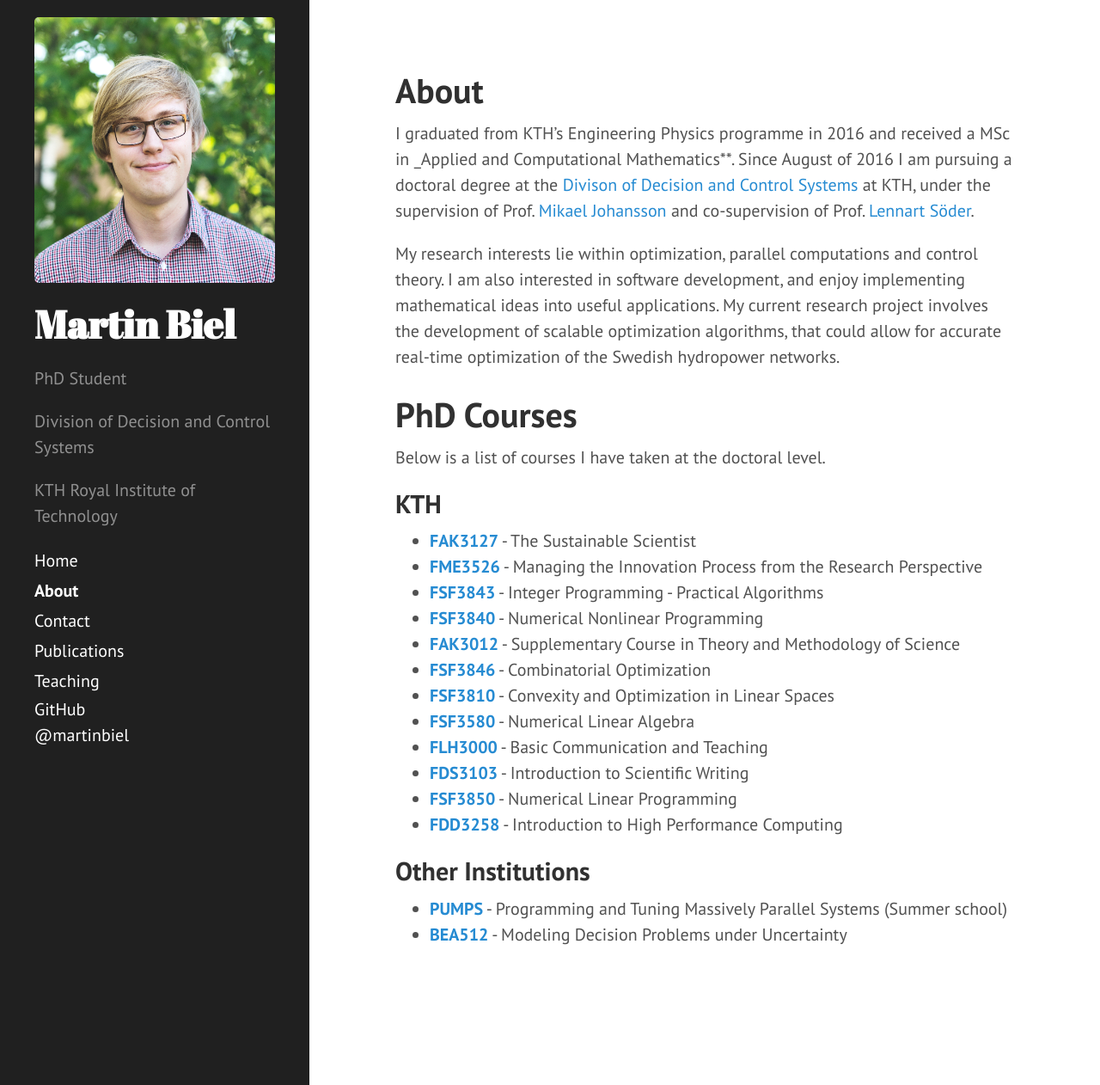
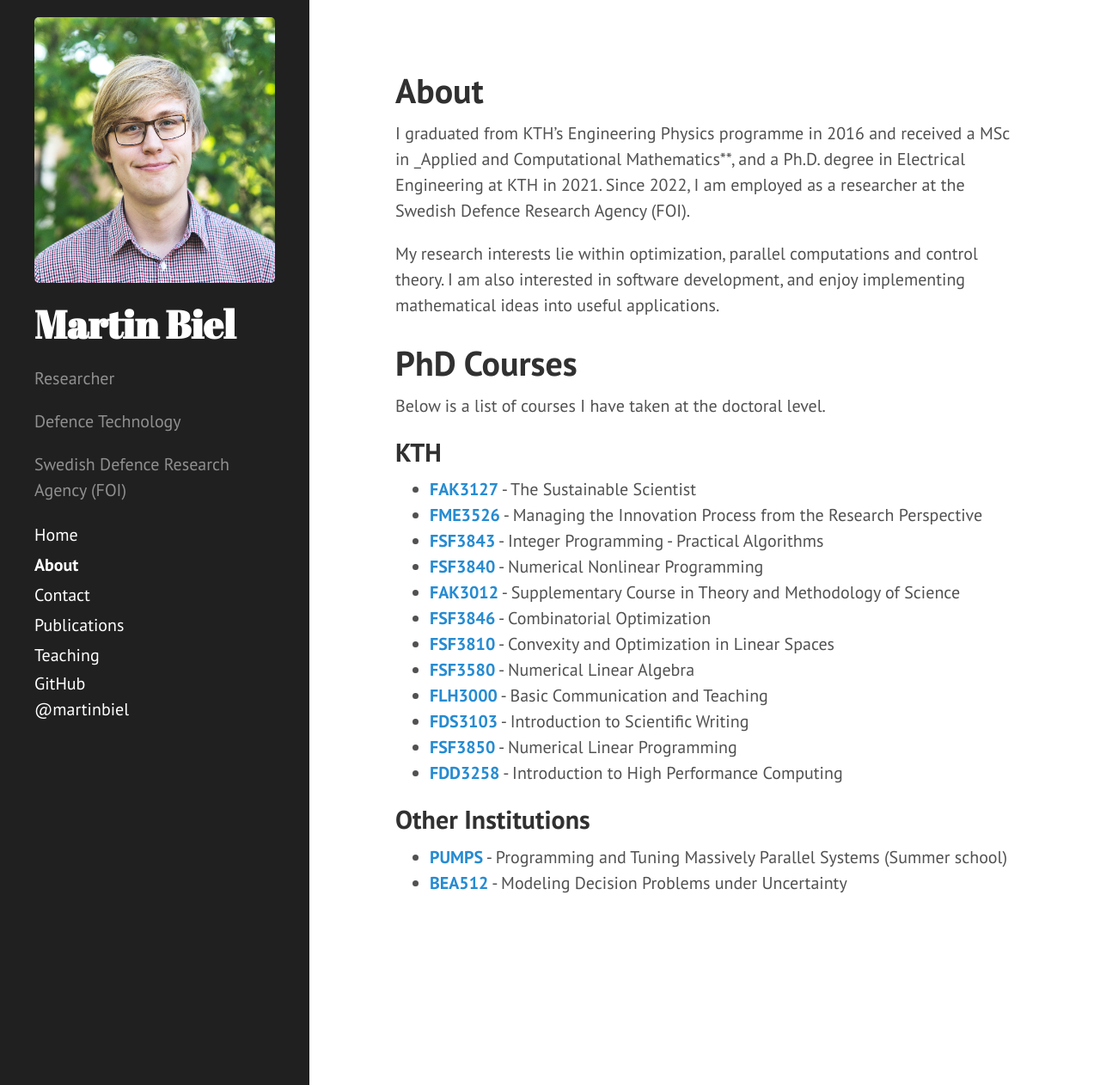
Before and after one commit to martinbiel/martinbiel.github.io, a Jekyll site: the page built from about/about.md, in a window 1280 px wide and 1262 px high. Shown: the whole window at 86% size. Built offline with Jekyll 4.4.1, drawn with Linux system fonts in a browser that asks for light colours.

Commit message:
Update personal info.

```diff
--- a/_config.yml
+++ b/_config.yml
@@ -8,7 +8,7 @@ permalink:        pretty
 # Setup
 title:            Martin Biel
 tagline:          'Personal webpage'
-description:      '<p> PhD Student</p> <p> Division of Decision and Control Systems </p> <p> KTH Royal Institute of Technology </p>'
+description:      '<p> Researcher </p> <p> Defence Technology </p> <p> Swedish Defence Research Agency (FOI) </p>'
 google_analytics: UA-84669373-1
 url:              localhost:4000
 baseurl:          /
--- a/about/about.md
+++ b/about/about.md
@@ -4,9 +4,9 @@ title: About
 permalink: /about/
 ---
 
-I graduated from KTH’s Engineering Physics programme in 2016 and received a MSc in _Applied and Computational Mathematics**. Since August of 2016 I am pursuing a doctoral degree at the [Divison of Decision and Control Systems](https://www.kth.se/dcs) at KTH, under the supervision of Prof. [Mikael Johansson](https://people.kth.se/~mikaelj/) and co-supervision of Prof. [Lennart Söder](https://www.kth.se/profile/lsod/).
+I graduated from KTH’s Engineering Physics programme in 2016 and received a MSc in _Applied and Computational Mathematics**, and a Ph.D. degree in Electrical Engineering at KTH in 2021. Since 2022, I am employed as a researcher at the Swedish Defence Research Agency (FOI).
 
-My research interests lie within optimization, parallel computations and control theory. I am also interested in software development, and enjoy implementing mathematical ideas into useful applications. My current research project involves the development of scalable optimization algorithms, that could allow for accurate real-time optimization of the Swedish hydropower networks.
+My research interests lie within optimization, parallel computations and control theory. I am also interested in software development, and enjoy implementing mathematical ideas into useful applications.
 
 # PhD Courses
 Below is a list of courses I have taken at the doctoral level.
```
